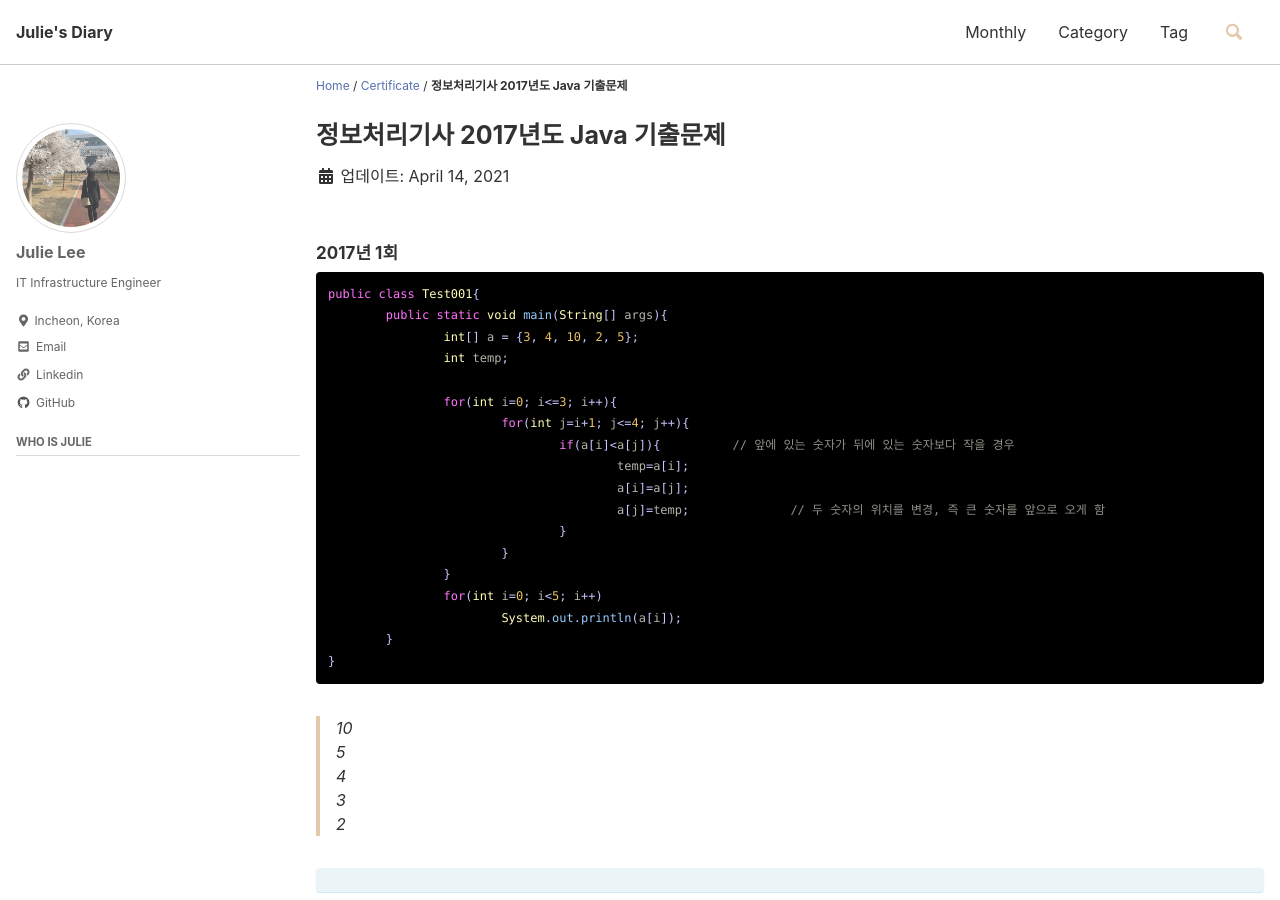
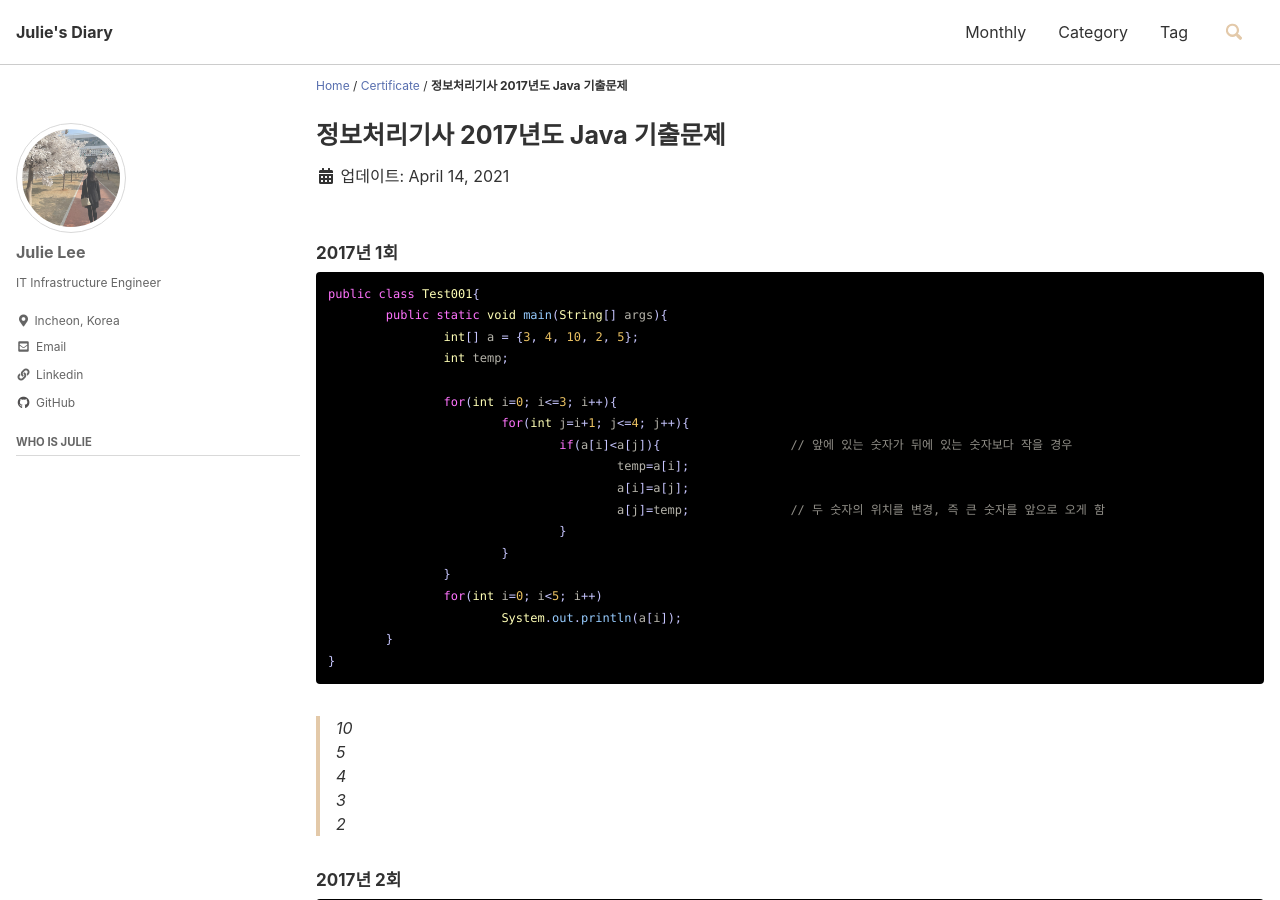
Before and after one commit to smilejulie0812/smilejulie0812.github.io, a Jekyll site: the page built from _posts/2021-04-14-engineerinformationprocessing010.md, in a window 1280 px wide and 900 px high. Built offline with Jekyll 4.4.1, drawn with Linux system fonts in a browser that asks for light colours; cached includes are drawn as plain includes.

Commit message:
Update 2021-04-14-engineerinformationprocessing010.md

````diff
--- a/_posts/2021-04-14-engineerinformationprocessing010.md
+++ b/_posts/2021-04-14-engineerinformationprocessing010.md
@@ -18,7 +18,7 @@ public class Test001{
 
 		for(int i=0; i<=3; i++){
 			for(int j=i+1; j<=4; j++){
-				if(a[i]<a[j]){		// 앞에 있는 숫자가 뒤에 있는 숫자보다 작을 경우
+				if(a[i]<a[j]){			// 앞에 있는 숫자가 뒤에 있는 숫자보다 작을 경우
 					temp=a[i];
 					a[i]=a[j];
 					a[j]=temp;		// 두 숫자의 위치를 변경, 즉 큰 숫자를 앞으로 오게 함
@@ -36,10 +36,6 @@ public class Test001{
 3
 2
 
-<div class="notice--info" markdown="1">
-
-</div>
-
 #### 2017년 2회
 ```java
 public class Test001{
@@ -47,7 +43,7 @@ public class Test001{
 		int a=0; sum=0;
 		while(a<10){
 			a++;			// a=0에서부터 시작하여 일단 1을 더해주고 아래 if문을 실행. 즉 a=1
-			if(a%2 == 1)	// a를 2로 나눈 나머지값이 1일 경우(홀수일 경우)
+			if(a%2 == 1)		// a를 2로 나눈 나머지값이 1일 경우(홀수일 경우)
 				continue;	// 액션 취하지 않고 while문을 돌리기
 			sum += a;		// a를 2로 나눈 나머지값이 1이 아닐경우(0일경우, 짝수일경우), sum에 a를 더함
 		}
@@ -66,9 +62,9 @@ public class Test002{
 		max = a[0];				// 배열의 0번째 숫자를 초기 최대값으로 설정
 		min = a[0];				// 배열의 0번째 숫자를 초기 최소값으로 설정
 		for(i=0; i<5; i++){
-			if( a[i] > max )	// i번째 숫자가 최대값보다 클 경우,
+			if( a[i] > max )		// i번째 숫자가 최대값보다 클 경우,
 				max = a[i];		// 최대값을 i번째 숫자로 설정
-			if( a[i] < min )	// i번째 숫자가 최소값보다 작을 경우,
+			if( a[i] < min )		// i번째 숫자가 최소값보다 작을 경우,
 				min = a[i];		// 최소값을 i번째 숫자로 설정
 		}
 		System.out.printf("%d\n", max);		// for문으로 결정된 최대값을 출력
````
